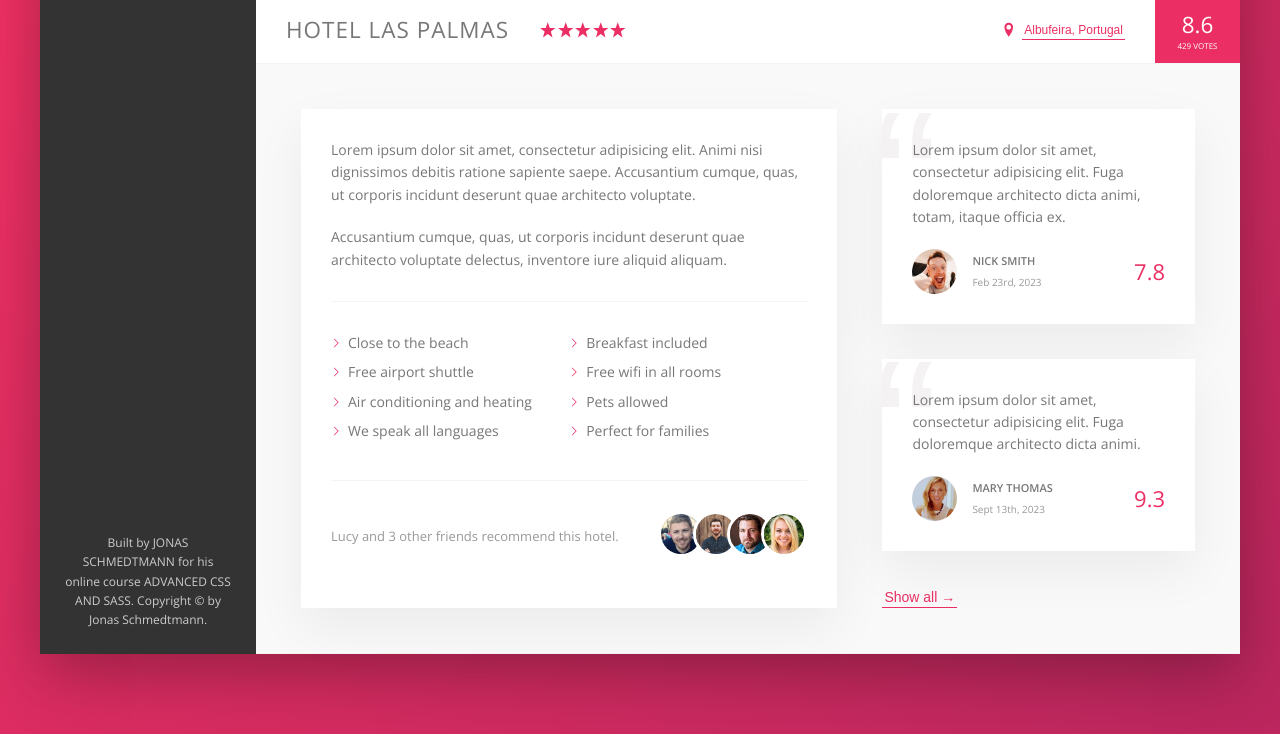
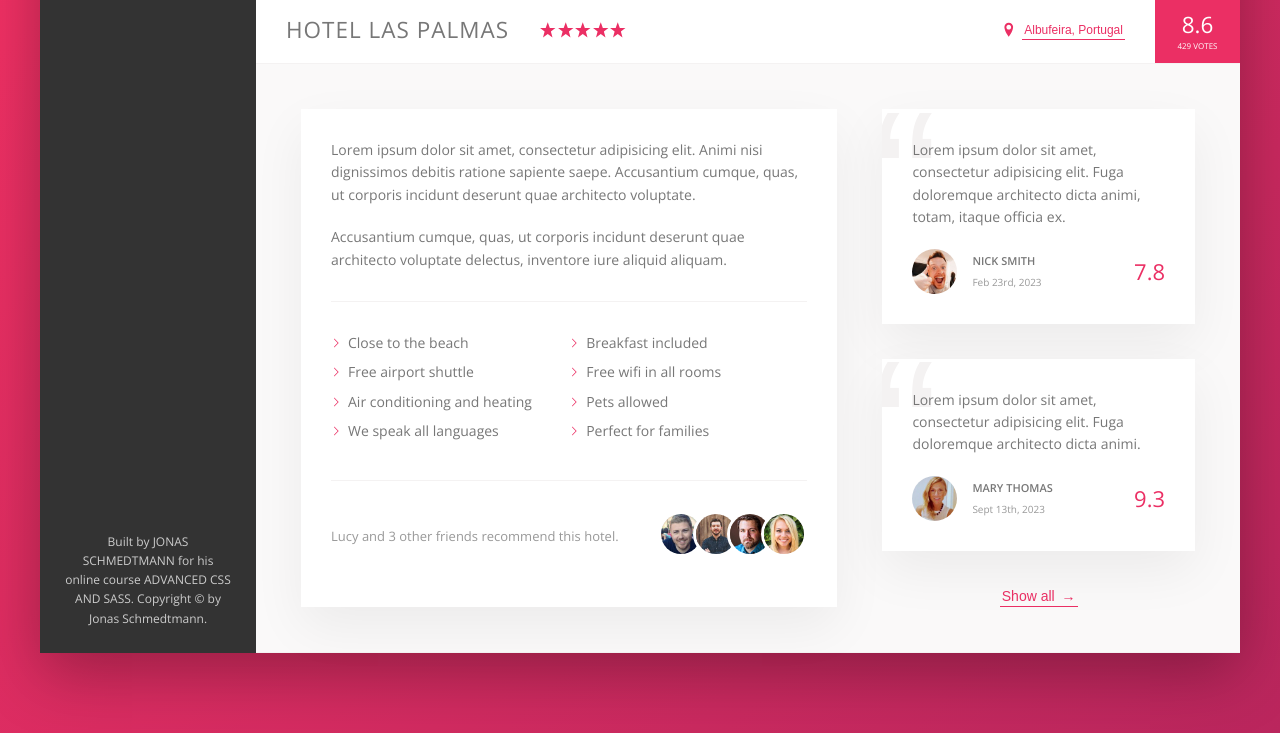
Before and after one commit to BradleyMurrell/Trillo, a website: page index.html in a window 1280 px wide. Shown: the part 538-1272 px from the top of the page. Drawn offline with nearby package versions, Linux system fonts and the light colour scheme.

Commit message:
Style review button component and adjust user reviews layout

```diff
--- a/sass/_components.scss
+++ b/sass/_components.scss
@@ -283,8 +283,17 @@
     cursor: pointer;
     transition: all .2s;
 
+    & span {
+        margin-left: 3px;
+        transition: margin-left .2s;
+    }
+
     &:hover {
         color: var(--color-grey-dark-1);
+
+        span {
+            margin-left: 8px;
+        }
     }
 
     &:focus {
--- a/sass/_layout.scss
+++ b/sass/_layout.scss
@@ -56,4 +56,8 @@
 
 .user-reviews {
     flex: 1;
+
+    display: flex;
+    flex-direction: column;
+    align-items: center;
 }
```
Also changed, not shown: css/style.css.
